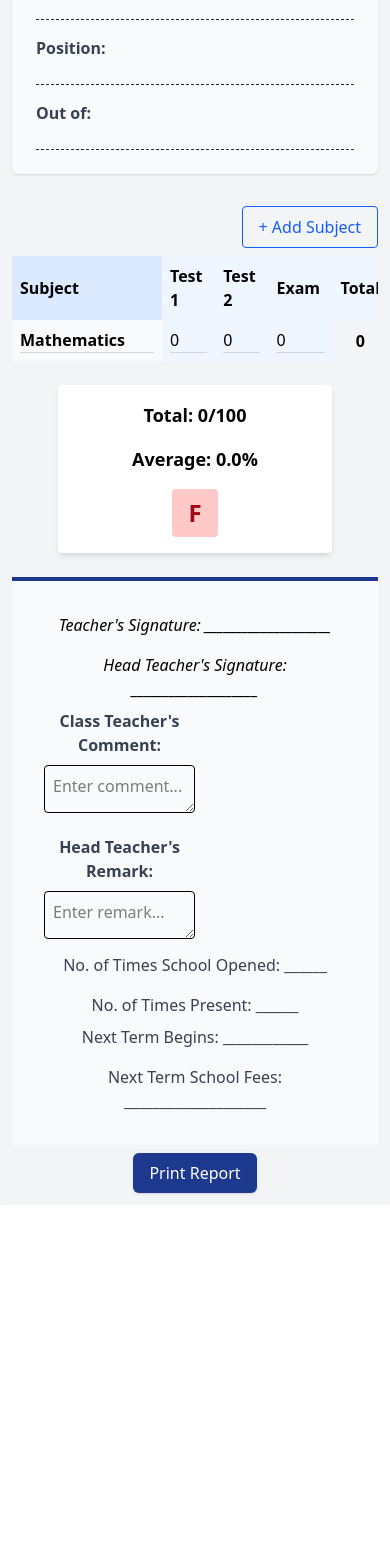
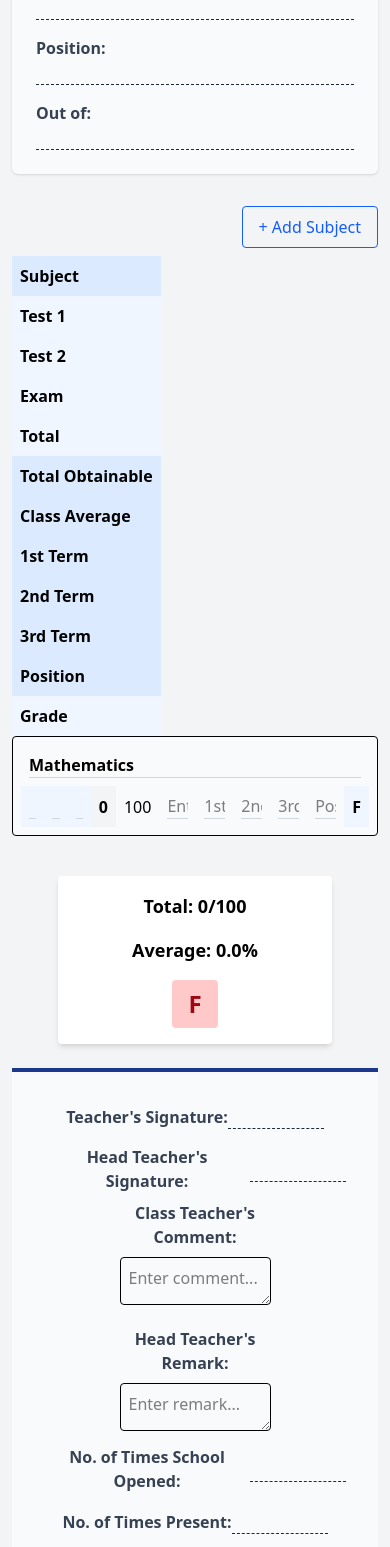
Before and after one commit to ayobami0007/report-sheet, a React (Vite) app: page / in a window 390 px wide. Shown: the part 432-1979 px from the top of the page. Before the commit the page ends 1637 px from the top, so only its background shows below. Built offline with nearby package versions, Linux system fonts and the light colour scheme.

Commit message:
mobile responsive ness

```diff
--- a/src/report.jsx
+++ b/src/report.jsx
@@ -13,15 +13,29 @@ export default function ReportCard() {
     { name: "Mathematics", test1: 0, test2: 0, exam: 0 },
   ]);
 
+
 const handleChange = (index, field, value) => {
   const updated = [...subjects];
+
   if (field === "name") {
-    updated[index][field] = value; // keep as text
+    updated[index][field] = value;
   } else {
-    updated[index][field] = Number(value) || 0; // convert numbers safely
+    let numericValue = Number(value) || 0;
+
+    if (field === "test1" || field === "test2") {
+      numericValue = Math.min(numericValue, 20);
     }
+
+    if (field === "exam") {
+      numericValue = Math.min(numericValue, 60);
+    }
+
+    updated[index][field] = numericValue;
+  }
+
   setSubjects(updated);
 };
+
 
   const addSubject = () => {
     setSubjects([...subjects, { name: "", test1: 0, test2: 0, exam: 0 }]);
@@ -29,19 +43,36 @@ export default function ReportCard() {
 
   const calculateTotal = (sub) => sub.test1 + sub.test2 + sub.exam;
 
-  const calculateGrade = (total) => {
-    if (total >= 100) return "A";
-    if (total >= 60) return "B";
-    if (total >= 50) return "C";
-    if (total >= 40) return "D";
+const [gradingScale, setGradingScale] = useState([
+  { grade: "A", min: 70 },
+  { grade: "B", min: 60 },
+  { grade: "C", min: 50 },
+  { grade: "D", min: 45 },
+  { grade: "F", min: 0 },
+]);
+
+const calculateGrade = (score) => {
+  const sortedScale = [...gradingScale].sort((a, b) => b.min - a.min);
+
+  for (let scale of sortedScale) {
+    if (score >= scale.min) {
+      return scale.grade;
+    }
+  }
   return "F";
 };
 
 
+
+
+
+
 const totalObtained = subjects.reduce((sum, sub) => sum + calculateTotal(sub), 0);
 const totalPossible = subjects.length * 100;
-const overallAverage = (totalObtained / totalPossible) * 100;
-
+const overallAverage =
+  totalPossible > 0
+    ? (totalObtained / totalPossible) * 100
+    : 0;
 
 
   const finalGrade = calculateGrade(overallAverage);
@@ -131,31 +162,31 @@ const overallAverage = (totalObtained / totalPossible) * 100;
 </div>
 
 <div className="overflow-x-auto">
-<table className=" min-w-[900px] w-full mt-2 border-collapse">
-  <thead>
+<table className=" w-full  mt-2 table-auto border-collapse">
+  <thead className="block sm:table-header-group">
     <tr className="bg-blue-100 text-left">
-      <th className="p-2 w-1/6">Subject</th>
-      <th className="p-2 bg-blue-50">Test 1</th>
-      <th className="p-2 bg-blue-50">Test 2</th>
-      <th className="p-2 bg-blue-50">Exam</th>
-      <th className="p-2 bg-blue-50">Total</th>
-      <th className="p-2">Total Obtainable</th>
-      <th className="p-2">Class Average</th>
-      <th className="p-2">1st Term</th>
-      <th className="p-2">2nd Term</th>
-      <th className="p-2">3rd Term</th>
-      <th className="p-2">Position</th>
-      <th className="p-2 bg-blue-50">Grade</th>
+      <th className=" block sm:table-cell p-2 w-1/6 sm:w-1/2">Subject</th>
+      <th className=" block sm:table-cell p-2 bg-blue-50">Test 1</th>
+      <th className=" block sm:table-cell p-2 bg-blue-50">Test 2</th>
+      <th className=" block sm:table-cell p-2 bg-blue-50">Exam</th>
+      <th className="block sm:table-cell p-2 bg-blue-50">Total</th>
+      <th className="block sm:table-cell p-2">Total Obtainable</th>
+      <th className="block sm:table-cell p-2">Class Average</th>
+      <th className="block sm:table-cell p-2">1st Term</th>
+      <th className="block sm:table-cell p-2">2nd Term</th>
+      <th className="block sm:table-cell p-2">3rd Term</th>
+      <th className="block sm:table-cell p-2">Position</th>
+      <th className="block sm:table-cell p-2 bg-blue-50">Grade</th>
     </tr>
   </thead>
-  <tbody>
+  <tbody className="block sm:table-row-group">
     {subjects.map((sub, index) => {
       const total = calculateTotal(sub);
       const grade = calculateGrade(total);
       return (
-        <tr key={index} className="odd:bg-gray-50 even:bg-white">
+        <tr key={index} className="odd:bg-gray-50 block sm:table-row mb-4 sm:mb-0 border p-2 rounded even:bg-white">
           {/* Subject Name */}
-          <td className="p-2 font-bold">
+          <td className="p-2 font-bold block sm:table-cell">
             <input
               type="text"
               value={sub.name}
@@ -168,6 +199,8 @@ const overallAverage = (totalObtained / totalPossible) * 100;
           <td className="p-2 bg-blue-50">
             <input
               type="number"
+              max="20"
+              min="0"
               value={sub.test1}
               onChange={(e) => handleChange(index, "test1", e.target.value)}
               className="w-full bg-transparent border-b border-gray-300 focus:outline-none"
@@ -176,6 +209,8 @@ const overallAverage = (totalObtained / totalPossible) * 100;
           <td className="p-2 bg-blue-50">
             <input
               type="number"
+               max="20"
+              min="0"
               value={sub.test2}
               onChange={(e) => handleChange(index, "test2", e.target.value)}
               className="w-full bg-transparent border-b border-gray-300 focus:outline-none"
@@ -184,6 +219,8 @@ const overallAverage = (totalObtained / totalPossible) * 100;
           <td className="p-2 bg-blue-50">
             <input
               type="number"
+               max="60"
+              min="0"
               value={sub.exam}
               onChange={(e) => handleChange(index, "exam", e.target.value)}
               className="w-full bg-transparent border-b border-gray-300 focus:outline-none"
@@ -256,13 +293,31 @@ const overallAverage = (totalObtained / totalPossible) * 100;
   {/* Signatures */}
   <div className="flex flex-col sm:flex-row justify-between gap-4
 ">
-    <p className="italic">Teacher's Signature: ____________________</p>
-    <p className="italic">Head Teacher's Signature: ____________________</p>
+
+        <div className="flex justify-center items-center">
+      <label className="text-gray-700 font-semibold">Teacher's Signature:</label>
+      <input
+        type="text"
+
+        // onChange={(e) => setSession(e.target.value)}
+        className="w-24 bg-transparent border-b border-dashed border-gray-800 focus:outline-none text-center"
+      />
+    </div>
+
+      <div className="flex justify-center items-center">
+      <label className="text-gray-700 font-semibold"> Head Teacher's Signature:</label>
+      <input
+        type="text"
+
+
+        className="w-24 bg-transparent border-b border-dashed border-gray-800 focus:outline-none text-center"
+      />
+    </div>
   </div>
 
   {/* Class Teacher Comment */}
  {/* Comments Section */}
-<div className="flex flex-col sm:flex-row justify-center gap-4
+<div className="flex flex-col sm:flex-row justify-center items-center gap-4
 ">
   {/* Class Teacher Comment */}
   <div className="w-1/2">
@@ -287,15 +342,51 @@ const overallAverage = (totalObtained / totalPossible) * 100;
   {/* Attendance */}
   <div className="flex flex-col sm:flex-row justify-between gap-4
 ">
-    <p className="text-gray-700">No. of Times School Opened: ______</p>
-    <p className="text-gray-700">No. of Times Present: ______</p>
+
+      <div className="flex items-center justify-center">
+      <label className="text-gray-700 font-semibold">No. of Times School Opened: </label>
+      <input
+        type="text"
+
+        // onChange={(e) => setSession(e.target.value)}
+        className="w-24 bg-transparent border-b border-dashed border-gray-800 focus:outline-none text-center"
+      />
+    </div>
+    <div className="flex items-center justify-center">
+      <label className="text-gray-700 font-semibold">No. of Times Present: </label>
+      <input
+        type="text"
+
+        // onChange={(e) => setSession(e.target.value)}
+        className="w-24 bg-transparent border-b border-dashed border-gray-800 focus:outline-none text-center"
+      />
+    </div>
+    {/* <p className="text-gray-700">No. of Times Present: ______</p> */}
   </div>
 
   {/* Next Term Info */}
   <div className="flex flex-col sm:flex-row justify-between gap-4
 ">
-    <p className="text-gray-700">Next Term Begins: ____________</p>
-    <p className="text-gray-700">Next Term School Fees: ____________________</p>
+    {/* <p className="text-gray-700"> ____________</p> */}
+    <div className="flex items-center justify-center">
+      <label className="text-gray-700 font-semibold">Next Term Begins: </label>
+      <input
+        type="text"
+
+        // onChange={(e) => setSession(e.target.value)}
+        className="w-24 bg-transparent border-b border-dashed border-gray-800 focus:outline-none text-center"
+      />
+    </div>
+    <div className="flex items-center justify-center">
+      <label className="text-gray-700 font-semibold">Next Term School Fees: </label>
+      <input
+        type="text"
+
+        // onChange={(e) => setSession(e.target.value)}
+        className="w-24 bg-transparent border-b border-dashed border-gray-800 focus:outline-none text-center"
+      />
+    </div>
+    {/* <p className="text-gray-700">Next Term School Fees: ____________________</p> */}
   </div>
 </div>
 
```
Lines whose indentation alone changed are shown as unchanged.
